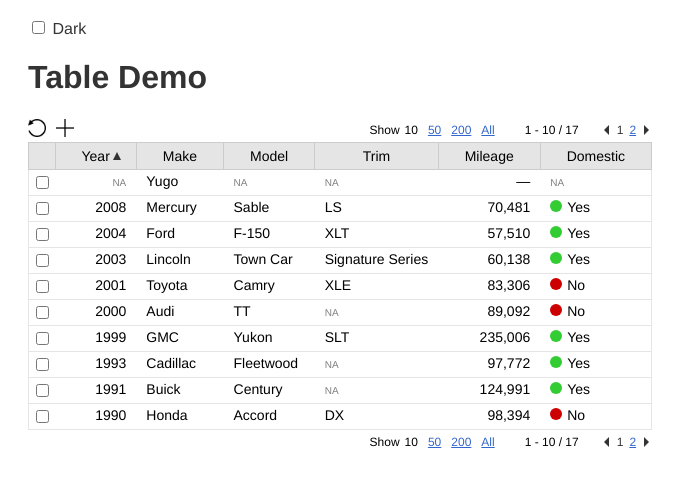
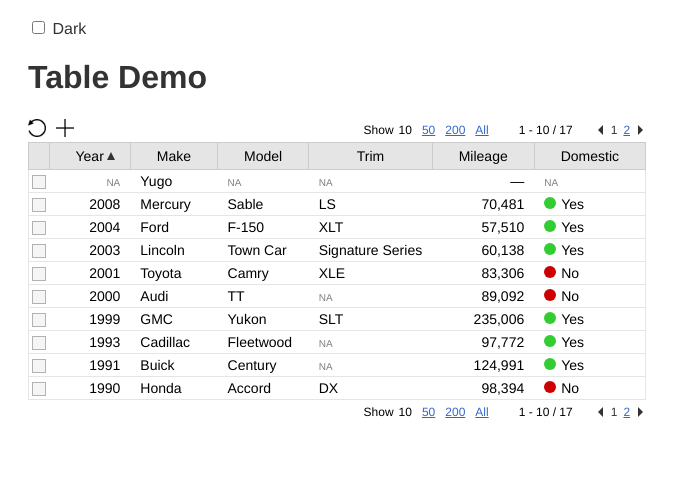
Before and after one commit to anwansi/vue-table, a Vue app: page / in a window 1280 px wide. Shown: the top 486 px of the page, without its empty margins (0-687 px from the left). Built offline with nearby package versions, Linux system fonts and the light colour scheme.

Commit message:
Use custom checkbox component in selection cells

```diff
--- a/src/body-cell.vue
+++ b/src/body-cell.vue
@@ -1,10 +1,10 @@
 <template>
   <td :class="cellClasses" :style="cellStyle">
     <div class="cell_content">
-      <input v-if="generateSelect"
-             ref="select"
-             type="checkbox"
-             @change="handleChangeCheckbox"/>
+      <checkbox v-if="generateSelect"
+                ref="checkBox"
+                :dark="dark"
+                @change="handleChangeCheckbox"/>
       <template v-else-if="booleanDisplay">
         <boolean-display :value="booleanDisplay.value" :text="booleanDisplay.text" />
       </template>
@@ -18,13 +18,18 @@
 <script>
 
 import BooleanDisplay from './boolean-display';
+import Checkbox from './checkbox';
 import formatter from './format';
 import validation from './validation';
 
 export default {
     name        : "BodyCell",
-    components  : { BooleanDisplay },
+    components  : { BooleanDisplay, Checkbox },
     props       : {
+        dark : {
+            type    : Boolean,
+            default : false
+        },
         column : {
             type    : Object,
             default : () => {},
@@ -36,6 +41,11 @@
             type    : Object,
             default : () => ({})
         }
+    },
+    data() {
+        return {
+            selected : false
+        };
     },
     computed : {
         generateSelect() {
@@ -167,11 +177,9 @@
         }
     },
     methods : {
-        isSelected() {
-            return this.$refs.select.checked;
-        },
-        handleChangeCheckbox(event, foo) {
-            this.$emit('select', this.isSelected());
+        handleChangeCheckbox(selected) {
+            this.selected = selected;
+            this.$emit('select', (this.selected = selected));
         }
     }
 };
--- /dev/null
+++ b/src/checkbox.vue
@@ -0,0 +1,84 @@
+<template>
+  <div :class="['checkbox', { dark, checked, disabled : isDisabled }]" @click="handleClick">
+    <div class="icon"></div>
+  </div>
+</template>
+
+<script>
+
+export default {
+    name  : 'Checkbox',
+    props : {
+        dark : {
+            type    : Boolean,
+            default : false
+        },
+        disabled : {
+            type    : Boolean,
+            default : false
+        }
+    },
+    data() {
+        return {
+            checked : false
+        };
+    },
+    computed : {
+        isDisabled() {
+            return this.disabled;
+        }
+    },
+    methods : {
+        handleClick(event) {
+            if (this.isDisabled) {
+                return;
+            }
+            this.checked = ! this.checked;
+            this.$emit('click', this.checked);
+            this.$emit('change', this.checked);
+        }
+    }
+};
+
+</script>
+
+<style scoped>
+
+.checkbox {
+    display:inline-block;
+    width:12px;
+    height:12px;
+    margin:0px;
+    padding:0px;
+    vertical-align:top;
+    position:relative;
+    top:2px;
+    border:1px solid #B2B2B2;
+    background-color:#F5F5F5;
+}
+
+.checkbox.dark {
+    border-color:#4C4C4C;
+    background-color:#191919;
+}
+
+.checkbox.checked {
+    background-color:#004CFF;
+    border-color:#004CFF;
+}
+
+.checkbox:not(.disabled) {
+    cursor:pointer;
+}
+
+.checkbox.checked .icon {
+    position:absolute;
+    left:10%;
+    top:10%;
+    width:80%;
+    height:80%;
+    background-image:url('./assets/checkmark.png');
+    background-size:contain;
+}
+
+</style>
--- a/src/table.vue
+++ b/src/table.vue
@@ -43,6 +43,7 @@
                      :key="colDef.id"
                      :column="colDef"
                      :cellData="rowData.data[colDef.id]"
+                     :dark="dark"
                      @select="handleCellSelect(colDef, rowData.id, $event)"></body-cell>
         </tr>
       </tbody>
```
Also changed, not shown: src/assets/checkmark.png (added).
